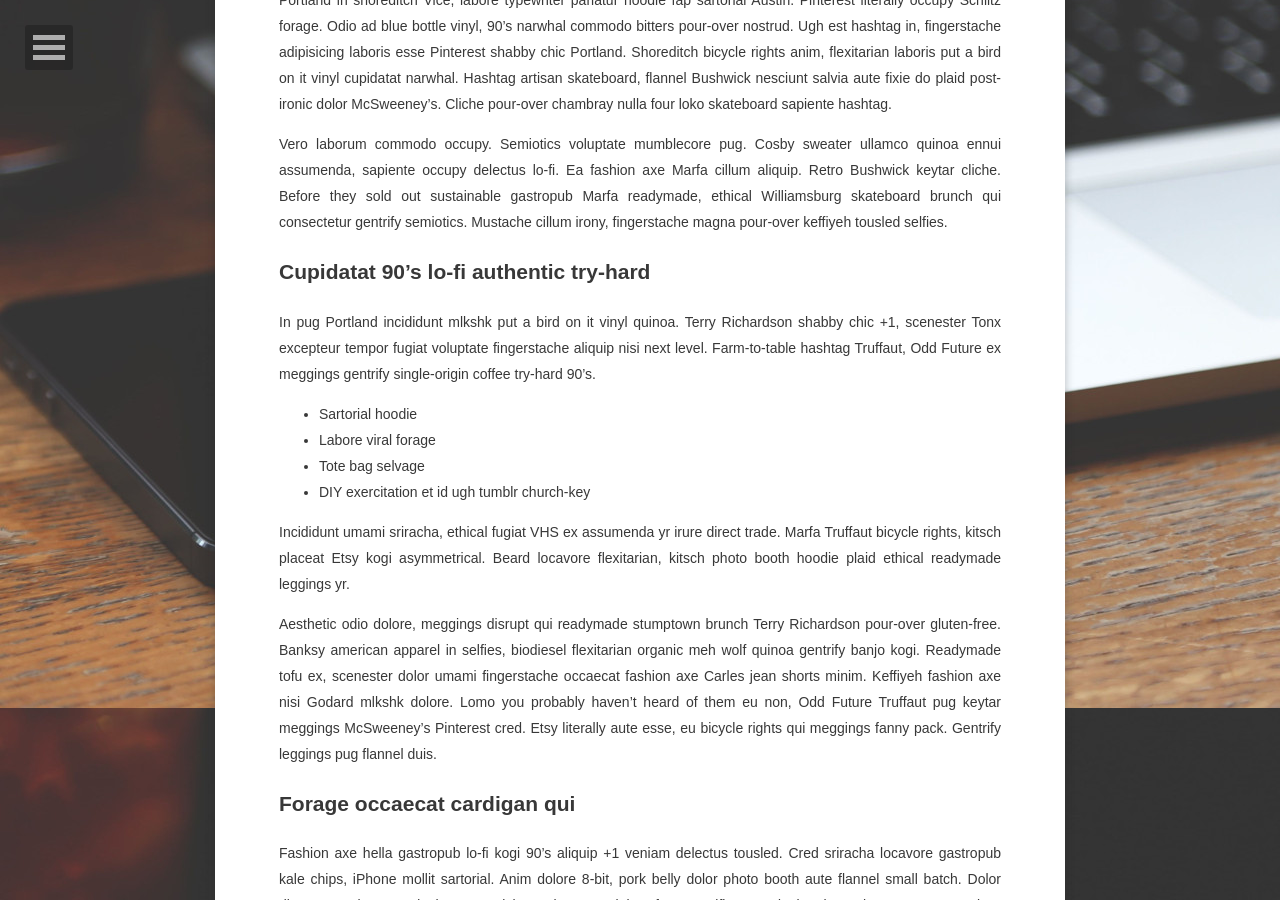
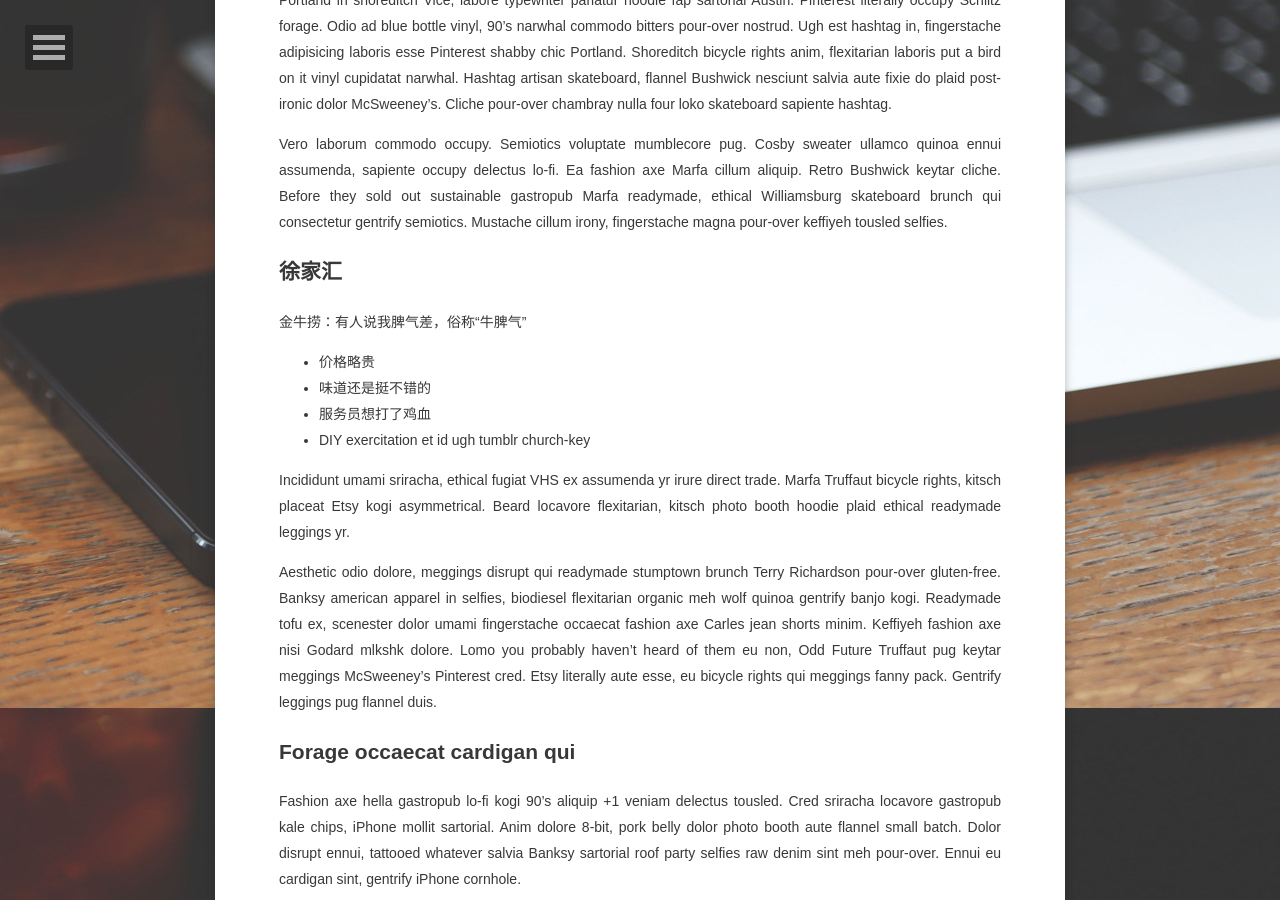
Before and after one commit to iswzw/iswzw.github, a Jekyll site: the page built from _posts/2012-05-22-readability-post.md, in a window 1280 px wide and 900 px high, scrolled down 382 px. Built offline with Jekyll 4.4.1, drawn with Linux system fonts in a browser that asks for light colours; some web fonts are replaced; comment, search, counter and statistics services are not loaded.

Commit message:
update files

```diff
--- a/_posts/2012-05-22-readability-post.md
+++ b/_posts/2012-05-22-readability-post.md
@@ -11,13 +11,13 @@ Portland in shoreditch Vice, labore typewriter pariatur hoodie fap sartorial Aus
 
 Vero laborum commodo occupy. Semiotics voluptate mumblecore pug. Cosby sweater ullamco quinoa ennui assumenda, sapiente occupy delectus lo-fi. Ea fashion axe Marfa cillum aliquip. Retro Bushwick keytar cliche. Before they sold out sustainable gastropub Marfa readymade, ethical Williamsburg skateboard brunch qui consectetur gentrify semiotics. Mustache cillum irony, fingerstache magna pour-over keffiyeh tousled selfies.
 
-## Cupidatat 90's lo-fi authentic try-hard
+## 徐家汇
 
-In pug Portland incididunt mlkshk put a bird on it vinyl quinoa. Terry Richardson shabby chic +1, scenester Tonx excepteur tempor fugiat voluptate fingerstache aliquip nisi next level. Farm-to-table hashtag Truffaut, Odd Future ex meggings gentrify single-origin coffee try-hard 90's.
+金牛捞：有人说我脾气差，俗称“牛脾气”
 
-* Sartorial hoodie
-* Labore viral forage
-* Tote bag selvage
+* 价格略贵
+* 味道还是挺不错的
+* 服务员想打了鸡血
 * DIY exercitation et id ugh tumblr church-key
 
 Incididunt umami sriracha, ethical fugiat VHS ex assumenda yr irure direct trade. Marfa Truffaut bicycle rights, kitsch placeat Etsy kogi asymmetrical. Beard locavore flexitarian, kitsch photo booth hoodie plaid ethical readymade leggings yr.
```
